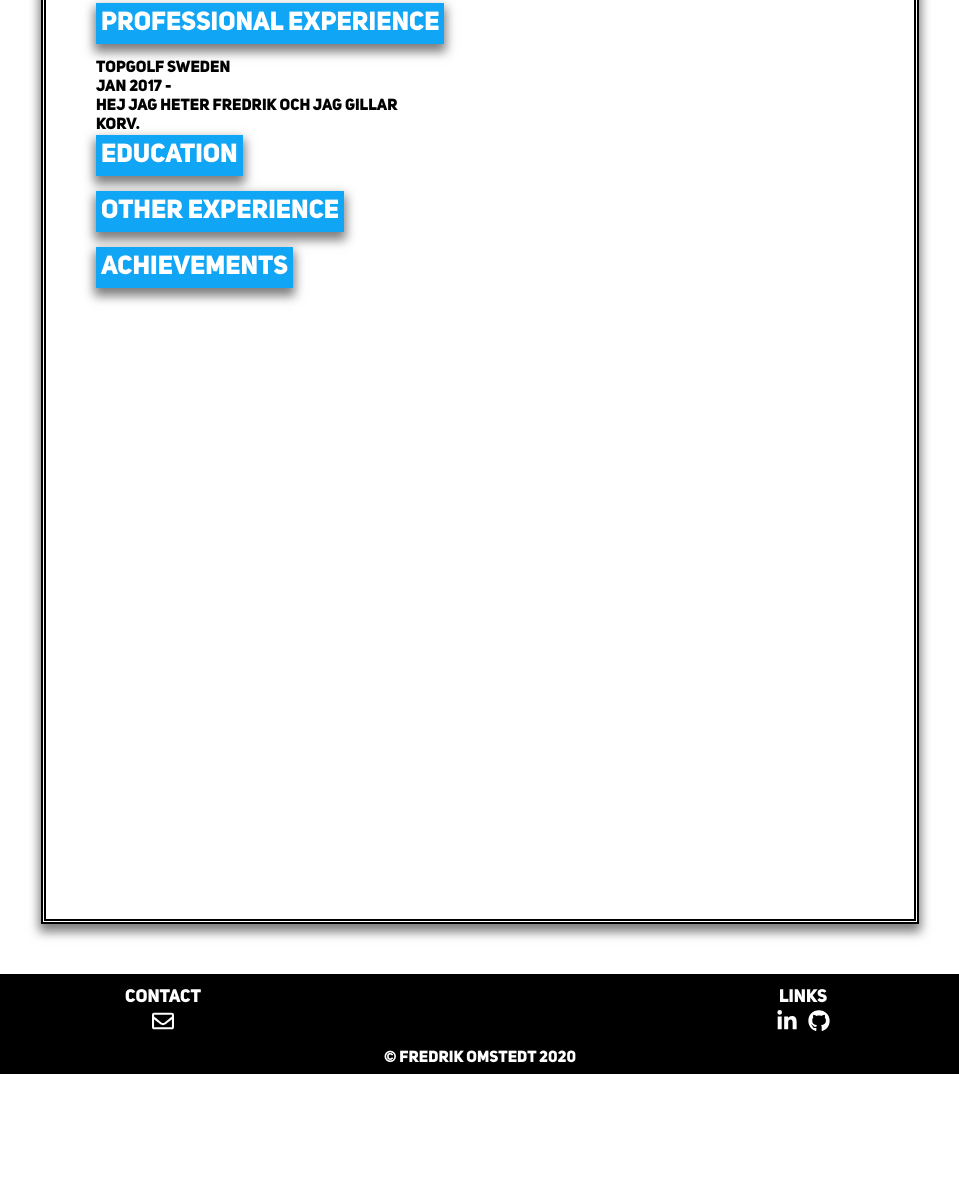
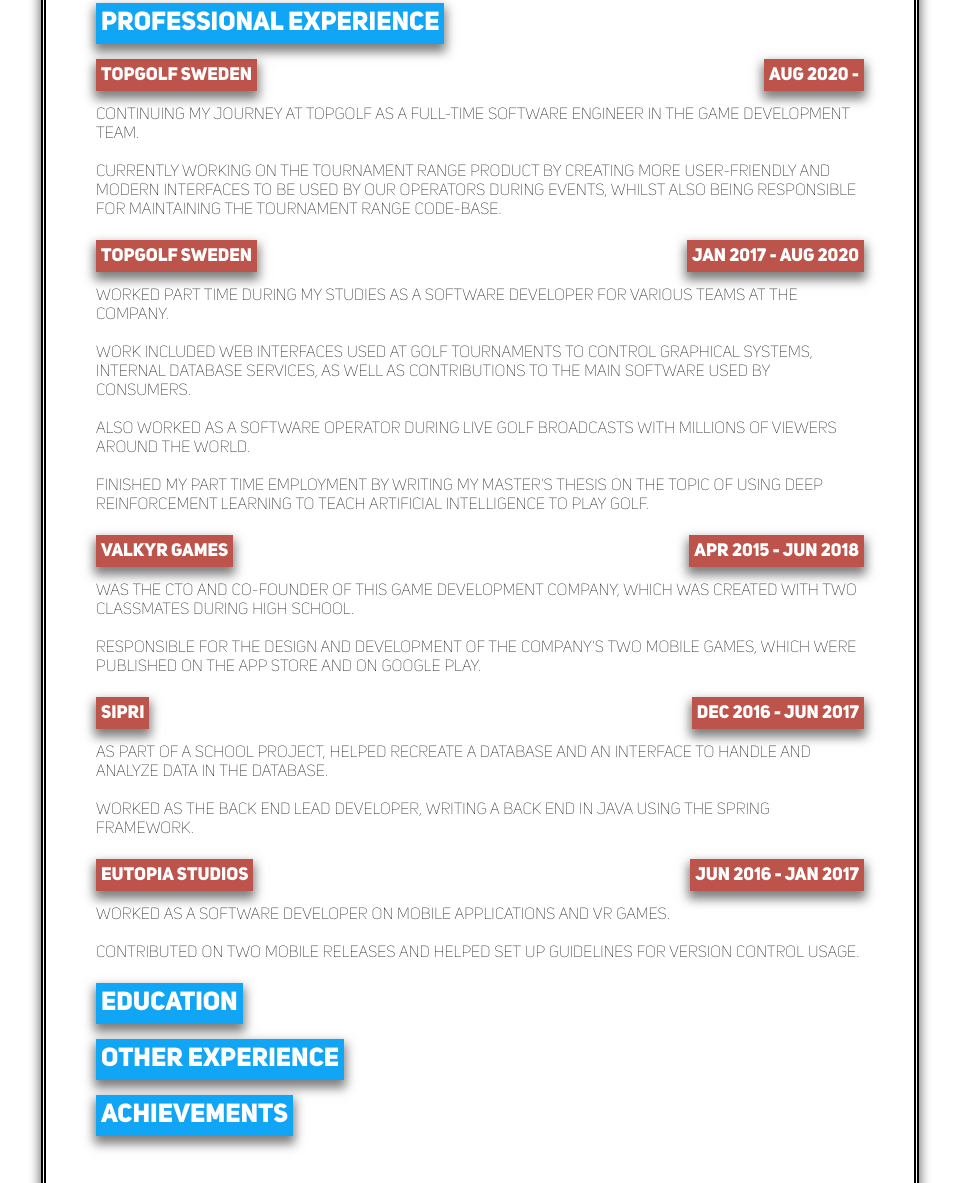
Before and after one commit to fredrikomstedt/website, a Gatsby site in the folder website/: page /cv in a window 1280 px wide. Shown: the part 336-1519 px from the top of the page, without its empty margins (160-1119 px from the left). Before the commit the page ends 1410 px from the top, so only its background shows below. Built offline with nearby package versions, Linux system fonts and the light colour scheme; Gatsby itself is replaced by a stand-in of ours.

Commit message:
Added professional experience to CV

```diff
--- a/website/src/pages/cv.js
+++ b/website/src/pages/cv.js
@@ -21,24 +21,65 @@
     </div>
 )
 
-const WorkExperience = ({employer, period, text}) => (
-    <div className={cvStyles.workExperienceWrapper}>
-        <div className={cvStyles.workExperienceHeader}>
-            <div>{employer}</div>
-            <div>{period}</div>
+const PeriodicExperience = ({employer, period, text}) => (
+    <div className={cvStyles.periodicExperienceWrapper}>
+        <div className={cvStyles.periodicExperienceHeader}>
+            <div className={cvStyles.employer}>{employer}</div>
+            <div className={cvStyles.periodicPeriod}>{period}</div>
         </div>
-        <div className={cvStyles.workExperienceText}>{text}</div>
+        <div className={cvStyles.periodicExperienceText}>{text}</div>
     </div>
 )
 
 const ProfessionalExperience = () => (
     <div className={cvStyles.professionalExperienceWrapper}>
         <ComponentTitleText text='Professional Experience'/>
-        <WorkExperience employer='Topgolf Sweden' period='JAN 2017 -'
+        <PeriodicExperience employer='Topgolf Sweden' period='AUG 2020 - '
             text={
                 <div>
-                    Hej jag heter Fredrik och jag gillar<br/>
-                    korv.
+                    Continuing my journey at Topgolf as a full-time software engineer in the game development team. <br/>
+                    <br/>
+                    Currently working on the Tournament Range product by creating more user-friendly and modern interfaces to be used by our operators during events, whilst also being responsible for maintaining the Tournament Range code-base.
+                </div>
+            }
+        />
+        <PeriodicExperience employer='Topgolf Sweden' period='JAN 2017 - AUG 2020'
+            text={
+                <div>
+                    Worked part time during my studies as a software developer for various teams at the company. <br/>
+                    <br/>
+                    Work included web interfaces used at golf tournaments to control graphical systems, internal database services, as well as contributions to the main software used by consumers. <br/>
+                    <br/>
+                    Also worked as a software operator during live golf broadcasts with millions of viewers around the world. <br/>
+                    <br/>
+                    Finished my part time employment by writing my Master's thesis on the topic of using deep reinforcement learning to teach artificial intelligence to play golf.
+                </div>
+            }
+        />
+        <PeriodicExperience employer='Valkyr Games' period='APR 2015 - JUN 2018'
+            text={
+                <div>
+                    Was the CTO and co-founder of this game development company, which was created with two classmates during high school. <br/>
+                    <br/>
+                    Responsible for the design and development of the company's two mobile games, which were published on the App Store and on Google Play.
+                </div>
+            }
+        />
+        <PeriodicExperience employer='SIPRI' period='DEC 2016 - JUN 2017'
+            text={
+                <div>
+                    As part of a school project, helped recreate a database and an interface to handle and analyze data in the database.<br/>
+                    <br/>
+                    Worked as the back end lead developer, writing a back end in Java using the Spring framework.
+                </div>
+            }
+        />
+        <PeriodicExperience employer='Eutopia Studios' period='JUN 2016 - JAN 2017'
+            text={
+                <div>
+                    Worked as a software developer on mobile applications and VR games.<br/>
+                    <br/>
+                    Contributed on two mobile releases and helped set up guidelines for version control usage.
                 </div>
             }
         />
--- a/website/src/pages/cv.module.css
+++ b/website/src/pages/cv.module.css
@@ -59,3 +59,40 @@
     display: flex;
     flex-direction: column;
 }
+
+.periodicExperienceWrapper {
+    flex-grow: 1;
+}
+
+.periodicExperienceHeader {
+    width: 100%;
+    display: flex;
+    flex-direction: row;
+    justify-content: space-between;
+}
+
+.employer {
+    font-size: 18px;
+    padding: 5px;
+    margin-bottom: 15px;
+    color: white;
+    background-color: #BC544B;
+    box-shadow: 0 6px 10px 2px #00000082;
+    text-align: left;
+}
+
+.periodicPeriod {
+    font-size: 18px;
+    padding: 5px;
+    margin-bottom: 15px;
+    color: white;
+    background-color: #BC544B;
+    box-shadow: 0 6px 10px 2px #00000082;
+    text-align: right;
+}
+
+.periodicExperienceText {
+    font-size: 16px;
+    font-family: "UniSans", "sans-serif";
+    margin-bottom: 20px;
+}
```
